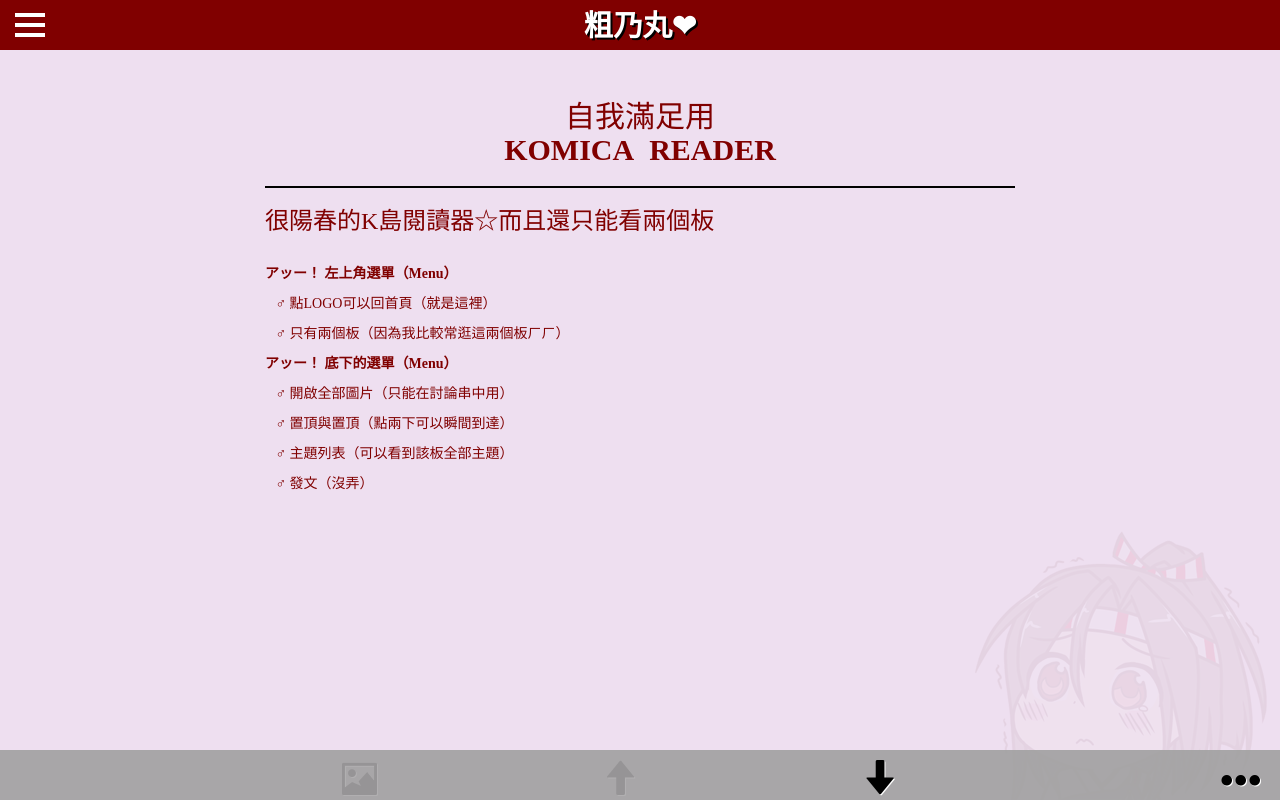
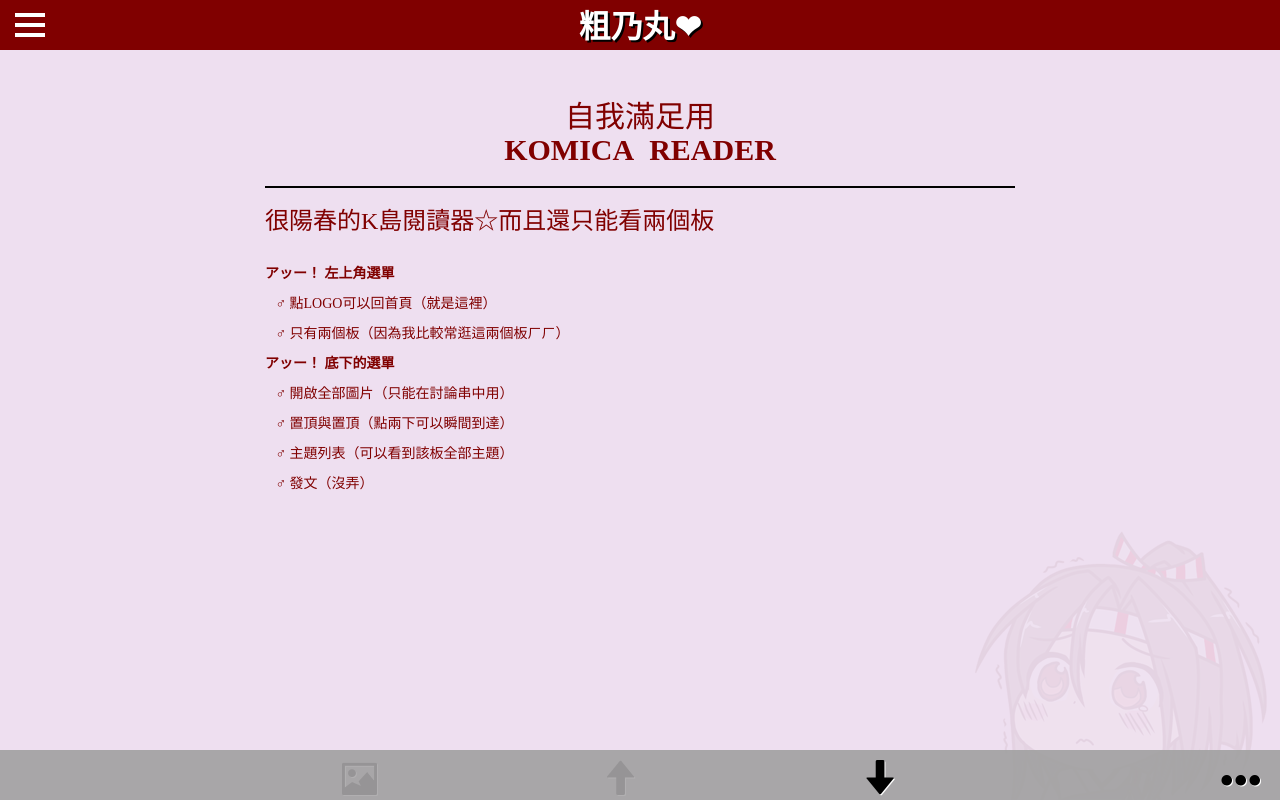
Before and after one commit to clipwww/Komica_Reader, a plain HTML site: page index.html in a window 1280 px wide. Drawn offline with Linux system fonts and the light colour scheme.

Commit message:
20160201-pm11:09

```diff
--- a/css/Komica_Reader.css
+++ b/css/Komica_Reader.css
@@ -11,12 +11,12 @@ header{
 	top:0;
 	height:50px;
 	width: 100vw;
-	font-size: 2.3vw;
+	font-size: 2.5vw;
 	font-weight: bold;
 	text-align: center;
 	text-shadow:2px 2px 0 black;
 	color:white;
-	padding:5px;
+	padding:5px 50px 5px 50px;
 	background-color: maroon;
 	z-index: 1;
 }
@@ -250,6 +250,7 @@ a.noneA{
 	padding:10px;
 	margin-top:20px;
 	max-width: 100vw;
+	box-shadow: -3px -3px 15px black;
 	overflow: hidden;
 }
 .threadpostBox p.title{
--- a/index.html
+++ b/index.html
@@ -53,7 +53,7 @@
 					<h2 style="text-align:center">自我滿足用<br/><strong>KOMICA&nbsp;&nbsp;READER</strong><h2/>
 					<hr style="border:1px solid black"/>
 					<h3>很陽春的K島閱讀器☆而且還只能看兩個板</h3><br/>
-					<p><strong>アッー！ 左上角選單（Menu）</strong></p>
+					<p><strong>アッー！ 左上角選單</strong></p>
 					<ul>
 						<li>
 							<p>
@@ -66,7 +66,7 @@
 							</p>
 						</li>
 					</ul>
-					<p><strong>アッー！ 底下的選單（Menu）</strong></p>
+					<p><strong>アッー！ 底下的選單</strong></p>
 					<ul>
 						<li>
 							<p>
--- a/js/Komica_Reader.js
+++ b/js/Komica_Reader.js
@@ -31,7 +31,9 @@ $(function(){
 	},"a.comm-img");//end on
 
 	$jumpImage.click(function(){
-		$jumpImage.fadeOut(500);
+		$jumpImage.fadeOut(500, function(){
+			$jumpImage.find("img").attr("src","");
+		})
 		$body.css({"overflow":""});
 	});//end click
 
```
